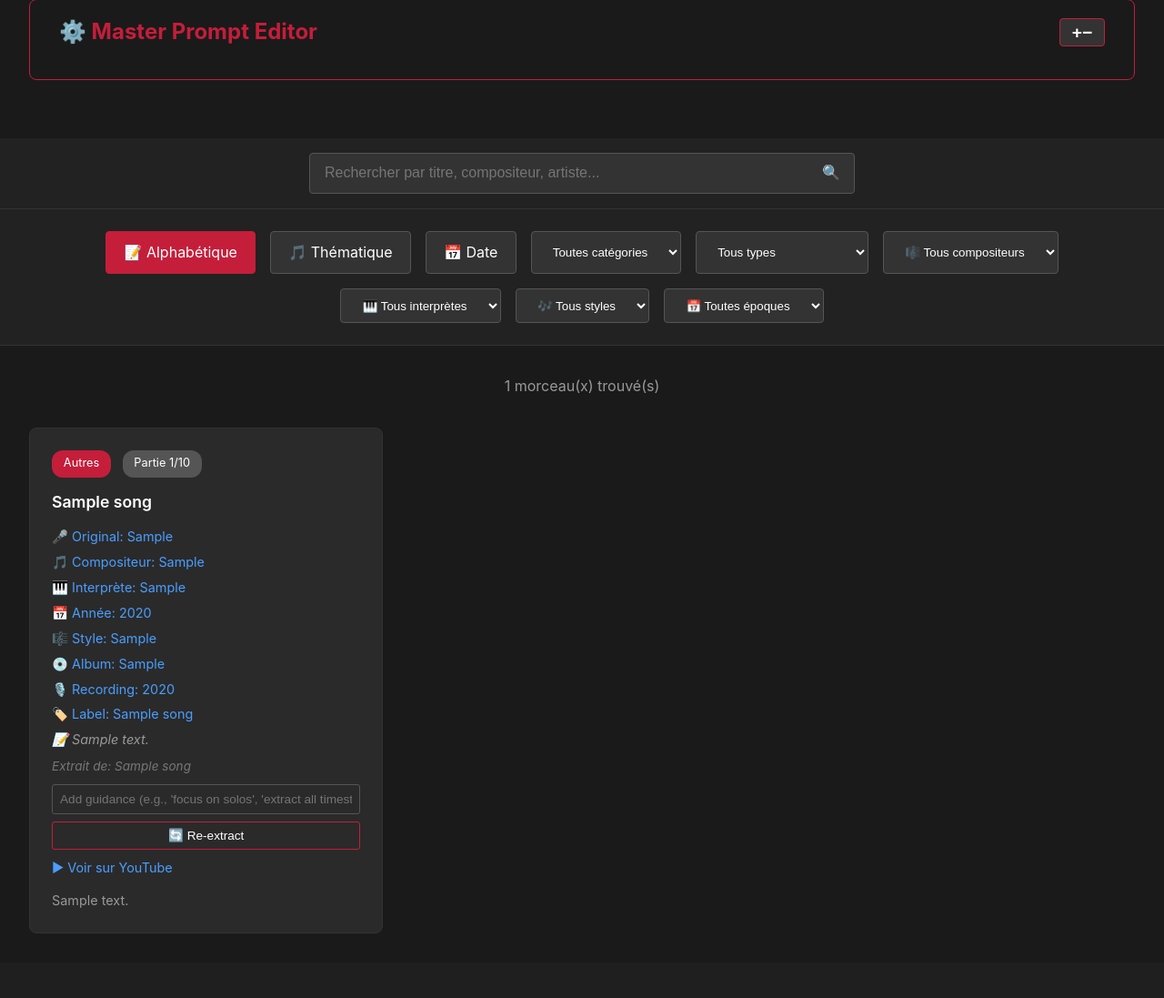
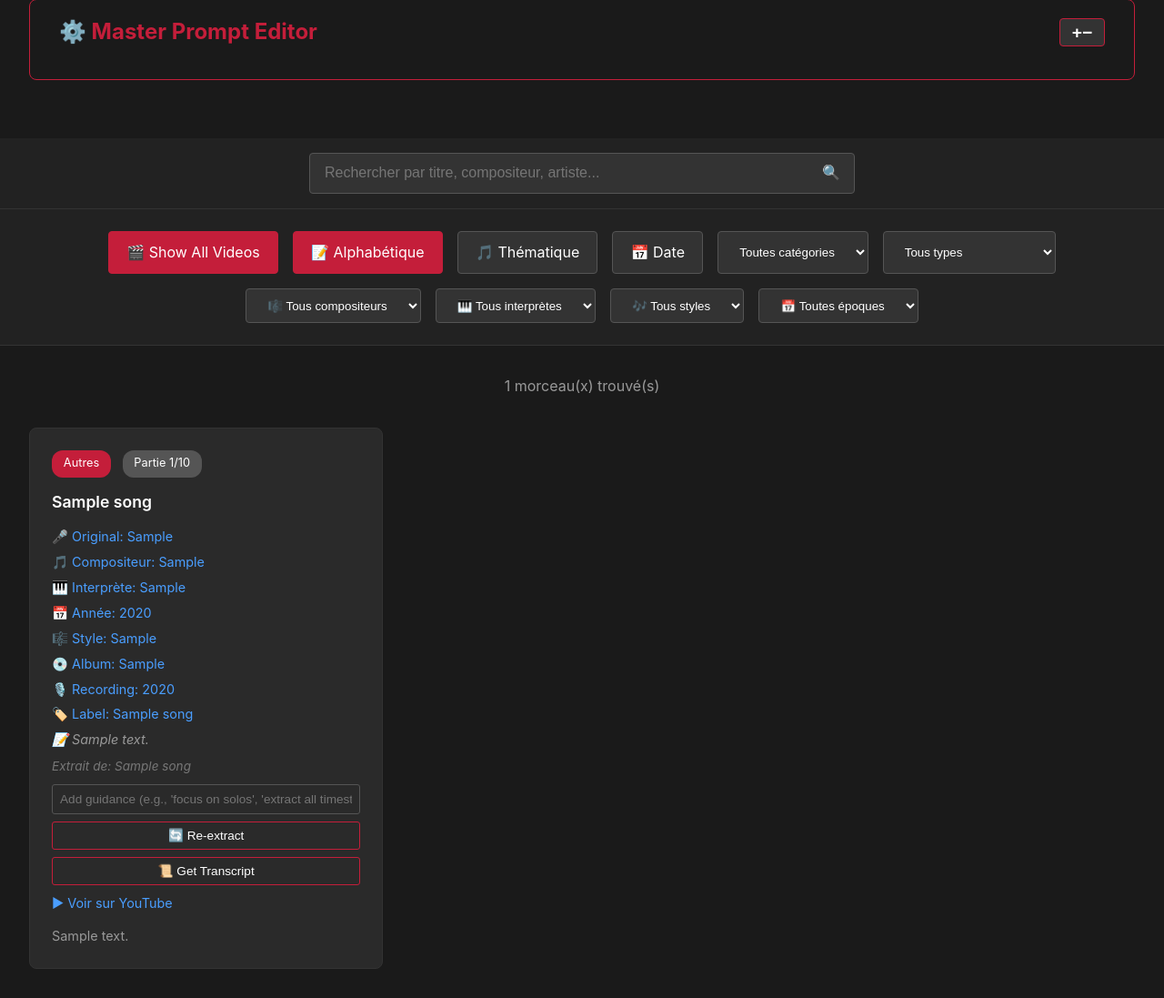
Before and after one commit to ColinusM/Piano-Jazz-Concept, a Flask app: page / in a window 1280 px wide. Shown: the part 232-1329 px from the top of the page at 91% size. Before the commit the page ends 1258 px from the top, so only its background shows below. Run offline with Flask 3, Linux system fonts and the light colour scheme; data comes from the database, SQL or seed files in the repository; tables that the repository leaves empty hold one stand-in row (values such as "Sample post").

Commit message:
Add Show All Videos button and transcript feature, update documentation
- Add "Show All Videos" button to reset all filters and display all songs
- Implement YouTube transcript extraction with French/English fallback
- Add transcript button below re-extract for each video in admin mode
- Display transcripts inline with timestamps instead of popup alerts
- Update CLAUDE.md with critical videos vs songs distinction
- Clarify that web interface displays SONGS (not videos)
- Document LLM extraction pipeline: 193 videos → ~500+ songs

🤖 Generated with [Claude Code](https://claude.com/claude-code)

Co-Authored-By: Claude <noreply@anthropic.com>

```diff
--- a/app.py
+++ b/app.py
@@ -2,9 +2,11 @@ from flask import Flask, render_template, request, session, jsonify
 import sqlite3
 import json
 import sys
+import re
 sys.path.append('config')
 from admin_config import ADMIN_USERNAME, ADMIN_PASSWORD, AUTO_LOGIN, SECRET_KEY
 from openai import OpenAI
+from youtube_transcript_api import YouTubeTranscriptApi
 
 app = Flask(__name__)
 app.secret_key = SECRET_KEY
@@ -563,6 +565,104 @@ Be comprehensive BUT conservative! Only extract what's actually there.
     except Exception as e:
         return jsonify({'success': False, 'error': str(e)}), 500
 
+@app.route('/api/get_transcript', methods=['POST'])
+def get_transcript():
+    print("=== TRANSCRIPT REQUEST RECEIVED ===")
+    if not session.get('admin'):
+        return jsonify({'success': False, 'error': 'Unauthorized'}), 401
+
+    data = request.get_json()
+    video_url = data.get('video_url')
+    print(f"Video URL: {video_url}")
+
+    if not video_url:
+        return jsonify({'success': False, 'error': 'Missing video_url'}), 400
+
+    try:
+        # Extract video ID from URL
+        match = re.search(r'(?:v=|\/)([0-9A-Za-z_-]{11}).*', video_url)
+        if not match:
+            return jsonify({'success': False, 'error': 'Invalid YouTube URL'}), 400
+
+        video_id = match.group(1)
+        print(f"Video ID: {video_id}")
+
+        # Try to fetch transcript with multiple language options
+        transcript_list = None
+        error_messages = []
+
+        # Try to get transcript - prefer French but accept any language
+        transcript_api = None
+        try:
+            transcript_api = YouTubeTranscriptApi.list_transcripts(video_id)
+        except Exception as e:
+            error_messages.append(f"Could not list transcripts: {str(e)}")
+            print(f"✗ Could not list transcripts for {video_id}: {e}")
+            transcript_list = None
+
+        if transcript_api:
+            # Try different transcript options in order of preference
+            found = False
+
+            # 1. French manual transcript
+            if not found:
+                try:
+                    transcript = transcript_api.find_manually_created_transcript(['fr'])
+                    transcript_list = transcript.fetch()
+                    print(f"✓ Found French manual transcript for {video_id}")
+                    found = True
+                except Exception as e:
+                    error_messages.append(f"French manual: {str(e)}")
+
+            # 2. French auto-generated
+            if not found:
+                try:
+                    transcript = transcript_api.find_generated_transcript(['fr'])
+                    transcript_list = transcript.fetch()
+                    print(f"✓ Found French auto-generated transcript for {video_id}")
+                    found = True
+                except Exception as e:
+                    error_messages.append(f"French auto: {str(e)}")
+
+            # 3. English manual, translate to French
+            if not found:
+                try:
+                    transcript = transcript_api.find_manually_created_transcript(['en', 'en-US'])
+                    translated = transcript.translate('fr')
+                    transcript_list = translated.fetch()
+                    print(f"✓ Found English manual transcript, translated to French for {video_id}")
+                    found = True
+                except Exception as e:
+                    error_messages.append(f"English manual: {str(e)}")
+
+            # 4. English auto-generated, translate to French
+            if not found:
+                try:
+                    transcript = transcript_api.find_generated_transcript(['en', 'en-US'])
+                    translated = transcript.translate('fr')
+                    transcript_list = translated.fetch()
+                    print(f"✓ Found English auto-generated transcript, translated to French for {video_id}")
+                    found = True
+                except Exception as e:
+                    error_messages.append(f"English auto: {str(e)}")
+                    transcript_list = None
+
+        if not transcript_list:
+            error_msg = f'No transcript available for video {video_id}. This video may not have captions/subtitles enabled.\n\nDetails:\n' + '\n'.join(error_messages)
+            print(f"❌ No transcript found for {video_id}")
+            return jsonify({
+                'success': False,
+                'error': error_msg
+            }), 404
+
+        # Format transcript as text
+        transcript_text = '\n'.join([f"[{entry['start']:.1f}s] {entry['text']}" for entry in transcript_list])
+
+        return jsonify({'success': True, 'transcript': transcript_text})
+
+    except Exception as e:
+        return jsonify({'success': False, 'error': f'Could not fetch transcript: {str(e)}'}), 500
+
 if __name__ == '__main__':
     import os
     port = int(os.environ.get('PORT', 5000))
--- a/templates/index.html
+++ b/templates/index.html
@@ -498,6 +498,9 @@
     </div>
 
     <div class="controls">
+        <a href="/?sort={{ sort }}" class="btn" style="background: #c41e3a; border-color: #c41e3a;">
+            🎬 Show All Videos
+        </a>
         <a href="/?sort=alpha&category={{ category }}&search={{ search }}&type={{ video_type }}&composer={{ composer_filter }}&performer={{ performer_filter }}&style={{ style_filter }}&era={{ era_filter }}" class="btn {% if sort == 'alpha' %}active{% endif %}">
             📝 Alphabétique
         </a>
@@ -676,6 +679,10 @@
                         <button class="reextract-btn" onclick="reextractVideo({{ video.video_id }}, this)">
                             🔄 Re-extract
                         </button>
+                        <button class="reextract-btn" onclick="getTranscript('{{ video.url }}', {{ video.video_id }})" style="margin-top: 0.5rem;">
+                            📜 Get Transcript
+                        </button>
+                        <div id="transcript-{{ video.video_id }}" class="transcript-display" style="display: none; margin-top: 0.5rem; background: #1a1a1a; padding: 1rem; border-radius: 4px; max-height: 300px; overflow-y: auto; font-size: 0.85rem; line-height: 1.6; white-space: pre-wrap;"></div>
                     </div>
                     {% endif %}
 
@@ -930,6 +937,44 @@
         }
         {% endif %}
 
+        async function getTranscript(videoUrl, videoId) {
+            const transcriptDiv = document.getElementById('transcript-' + videoId);
+            if (!transcriptDiv) {
+                console.error('Transcript div not found for video ID:', videoId);
+                return;
+            }
+
+            // Clear previous content
+            transcriptDiv.textContent = '⏳ Fetching transcript...';
+            transcriptDiv.style.display = 'block';
+            transcriptDiv.style.color = '#4a9eff';
+
+            try {
+                const response = await fetch('/api/get_transcript', {
+                    method: 'POST',
+                    headers: {
+                        'Content-Type': 'application/json',
+                    },
+                    body: JSON.stringify({
+                        video_url: videoUrl
+                    })
+                });
+
+                const result = await response.json();
+
+                if (result.success) {
+                    transcriptDiv.textContent = result.transcript;
+                    transcriptDiv.style.color = '#e0e0e0';
+                } else {
+                    transcriptDiv.textContent = '❌ ' + (result.error || 'Unknown error');
+                    transcriptDiv.style.color = '#ff6b6b';
+                }
+            } catch (error) {
+                transcriptDiv.textContent = '❌ Network error: ' + error.message;
+                transcriptDiv.style.color = '#ff6b6b';
+            }
+        }
+
         async function reextractVideo(videoId, button) {
             const guidanceInput = document.getElementById('guidance-' + videoId);
             const guidance = guidanceInput ? guidanceInput.value.trim() : '';
```
Also changed, not shown: CLAUDE.md (+28 -11 lines).
